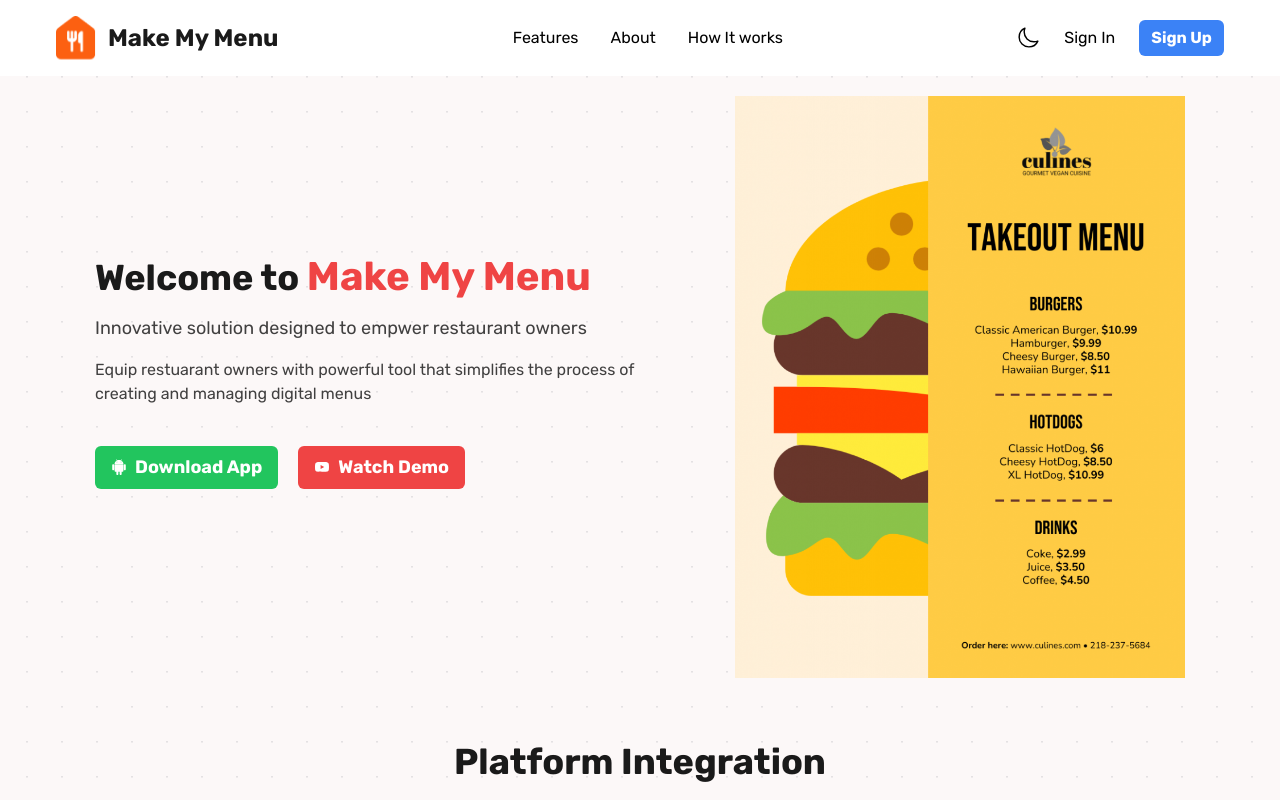
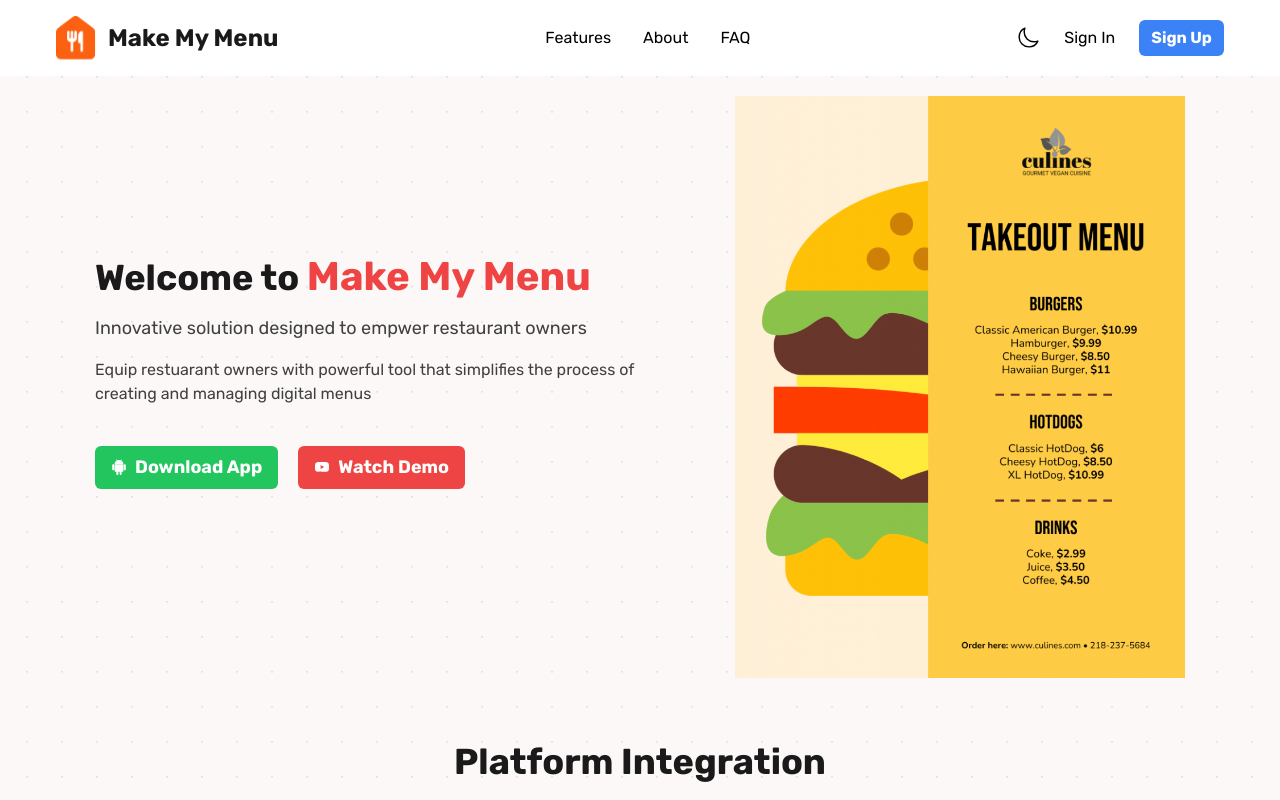
Before and after one commit to divrawat/landing-typescript-menu-makers, a Next.js app: page / in a window 1280 px wide. Shown: the top 800 px of the page. Built offline with nearby package versions, Linux system fonts and the light colour scheme; a web font is replaced by a local one.

Commit message:
0558khygb

```diff
--- a/components/FAQComponent.tsx
+++ b/components/FAQComponent.tsx
@@ -41,7 +41,7 @@ const Faq = () => {
     };
 
     return (
-        <div className="max-w-3xl mx-auto p-6 mt-16">
+        <div className="max-w-3xl mx-auto p-6 mt-16" id="faq">
             <h1 className="text-3xl font-bold text-center mb-6 text-[#1a1a1a] dark:text-[white]">Frequently Asked Questions</h1>
             {faqs.map((faq, index) => (
                 <div key={index} className="border-b border-gray-300 py-4 my-3 bg-[white] dark:bg-gray-900 px-3">
--- a/components/Navbar.tsx
+++ b/components/Navbar.tsx
@@ -52,8 +52,8 @@ const Navbar: React.FC = () => {
                     <Link href="/" className='hover:text-[#6f6fde]'>
                         About
                     </Link>
-                    <Link href="/" className='hover:text-[#6f6fde]'>
-                        How It works
+                    <Link href="/#faq" className='hover:text-[#6f6fde]'>
+                        FAQ
                     </Link>
                     {/* <Link href="/" className='hover:text-[#6f6fde]'>
                         Support
```
